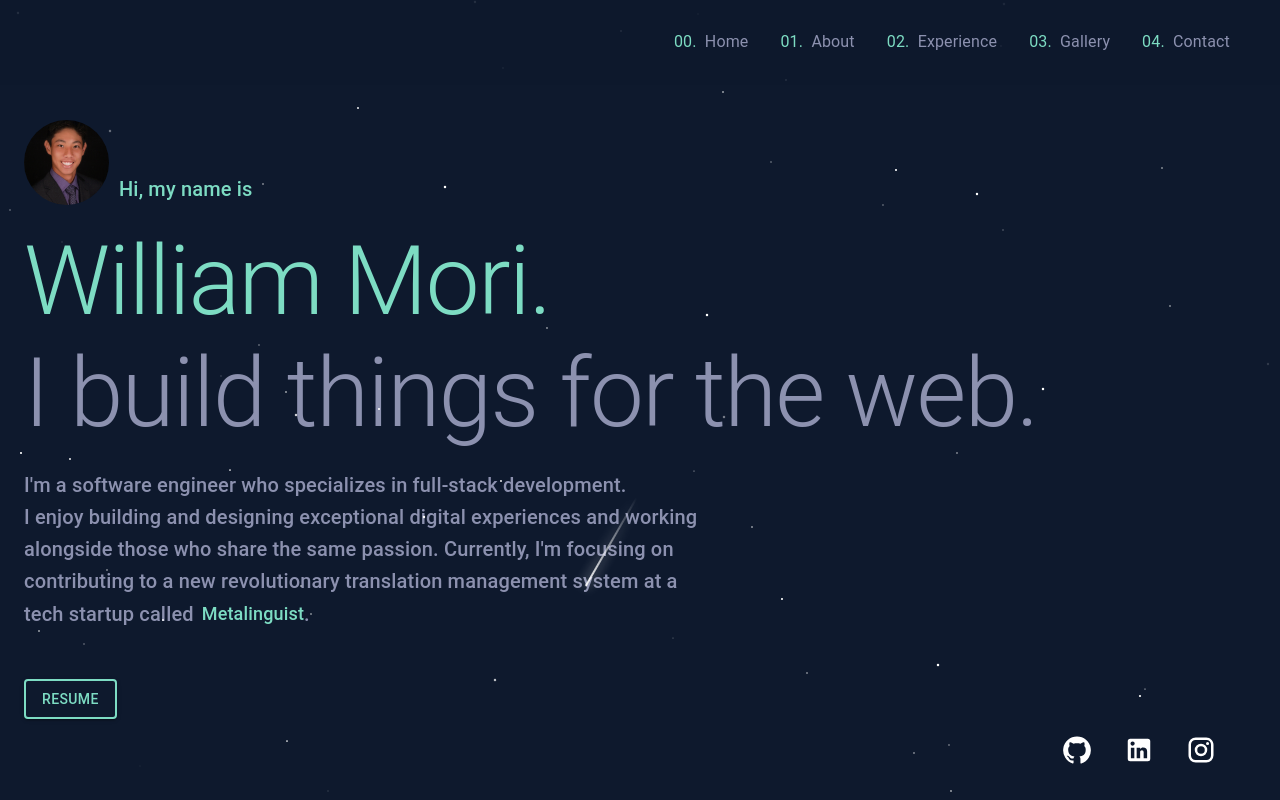
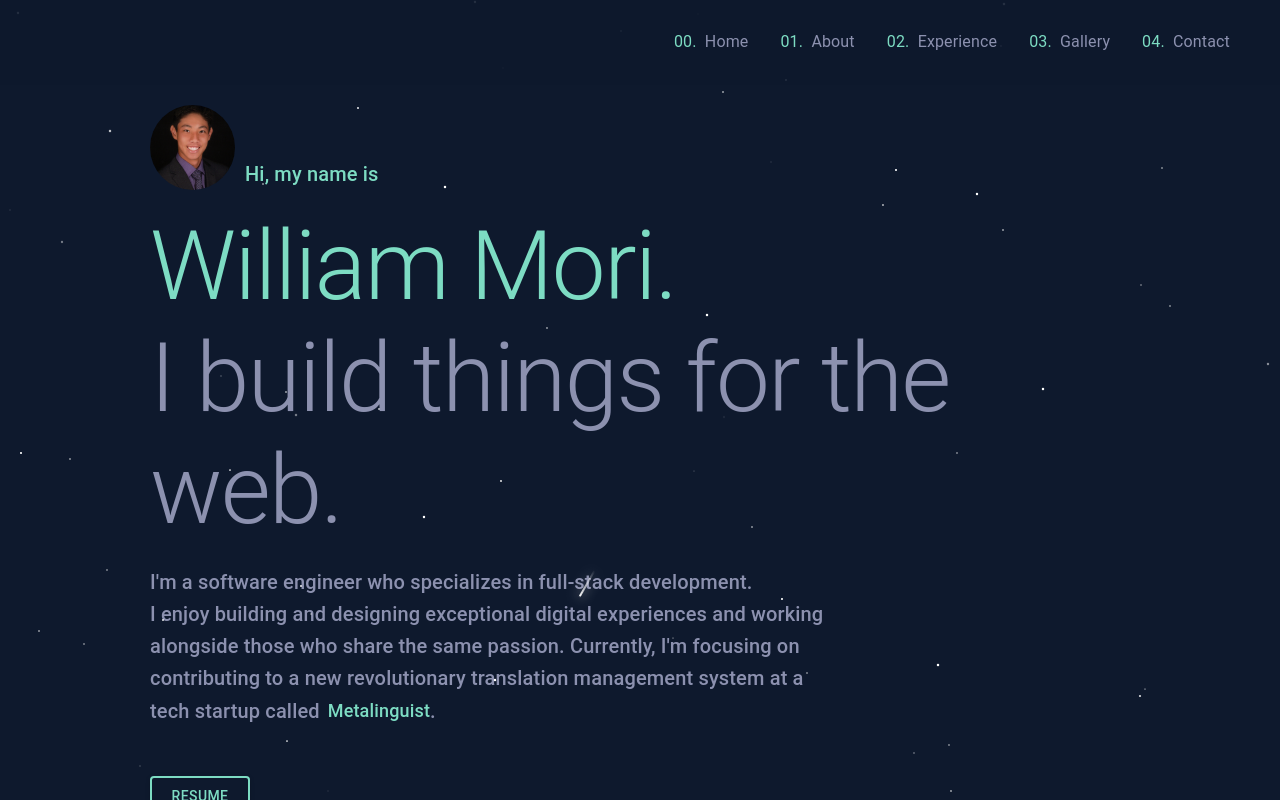
Before and after one commit to willmori/portfolio, a React (Create React App) app in the folder client/: page / in a window 1280 px wide. Shown: the top 800 px of the page. Built offline with nearby package versions, Linux system fonts and the light colour scheme.

Commit message:
fixed viewport height bugs

```diff
--- a/client/src/Pages/AboutMe.jsx
+++ b/client/src/Pages/AboutMe.jsx
@@ -25,7 +25,7 @@ const AboutMe = () => {
     return (
         <React.Fragment>
             {!isTabletScreen ?
-            <Grid style={{height: '90vh', paddingTop: '100px'}} id="aboutme">
+            <Grid style={{ marginTop: '200px'}} id="aboutme">
                 <Container ref={ref} style={{width: '1000px', display: 'flex'}} className={`fade-in-up ${inView ? 'is-visible' : ''}`}>
                     <Container style={{display: 'flex', flexDirection: 'column', alignItems: 'center'}}>
                         <Container style={{display: 'flex', alignItems: 'center', marginBottom: '30px'}}>
@@ -71,7 +71,7 @@ const AboutMe = () => {
                 </Container>
             </Grid>
             :
-            <Grid style={{height: '130vh', paddingTop: '100px'}} id="aboutme">
+            <Grid style={{ marginTop: '200px'}} id="aboutme">
                 <Container ref={ref} style={{maxWidth: '1000px', display: 'flex', flexDirection: 'column'}} className={`fade-in-up ${inView ? 'is-visible' : ''}`}>
                     <Container style={{display: 'flex', flexDirection: 'column', alignItems: 'center'}}>
                         <Container style={{display: 'flex', alignItems: 'center', marginBottom: '30px', justifyContent: 'center', position: 'relative', right: '30px'}}>
--- a/client/src/Pages/Contact.jsx
+++ b/client/src/Pages/Contact.jsx
@@ -35,15 +35,13 @@ const Contact = () => {
     display: 'flex',
     justifyContent: 'center',
     alignItems: 'center',
-    position: 'relative',
-    bottom: '170px'
-
+    paddingBottom: '220px'
 };
 
   return (
-     <Grid style={{height: '100vh', display: 'flex', flexDirection: 'column', justifyContent: 'center', alignItems: 'center'}} id="contact">
+     <>
+      <div style={{marginTop: '100px', display: 'flex', flexDirection: 'column', justifyContent: 'center', alignItems: 'center', textAlign: 'center'}} id="contact">
         <div ref={refArrow} style={arrowStyle}>
-
                 <IconButton component={HashLink} to="#top" smooth sx={{backgroundColor: 'rgba(128,128,128,0.2)',transition: 'background-color 0.3s',
                                                                             '&:hover': {
                                                                                 backgroundColor: 'rgb(125, 220, 195, 0.5)',
@@ -51,12 +49,10 @@ const Contact = () => {
                  }}>
                     <ArrowUpwardIcon sx={{height: '35px', width: '35px', color: theme.palette.primary.textContrast}} />
                 </IconButton>
-
         </div>
-        <Container style={{display: 'flex', flexDirection: 'column', textAlign: 'center', maxWidth: '650px'}}>
-          <Typography style={{color: theme.palette.primary.textPrimary}}>04. What's Next?</Typography>
+        <Typography style={{color: theme.palette.primary.textPrimary}}>What's Next?</Typography>
         <Typography variant="h3" style={{color: theme.palette.primary.textContrast, fontWeight: 'bold', paddingTop: '20px', paddingBottom: '20px'}}>Get In Touch</Typography>
-          <Typography style={{color: theme.palette.primary.textSecondary}}>
+        <Typography style={{color: theme.palette.primary.textSecondary, maxWidth: '705px'}}>
             While I am primarily looking for a full-stack, frontend, or backend software developer position, I am also open to freelance work!
             I embrace the opportunity to learn from any problem solving challenges I encounter along my software engineering journey and love working in a collaborative agile environment.
             For any inquiries or if you'd like to just say hi, please feel free to reach out!
@@ -65,7 +61,7 @@ const Contact = () => {
             <Button variant="contained" backgroundColor='transparent' onClick={handleEmailClick}
                     style={{ marginTop: '50px', paddingLeft: '25px', paddingRight: '25px', paddingTop: '15px', paddingBottom: '15px'}}>Send me a message :)</Button>
         </div>
-          <div style={{position: 'relative', top: '190px'}}>
+        <div style={{marginTop: '190px', marginBottom: '20px'}}>
             <IconButton href='https://github.com/willmori/portfolio.git' target={"_blank"} sx={{
                                                     "&:hover": {
                                                     backgroundColor: "transparent",
@@ -82,9 +78,8 @@ const Contact = () => {
             </IconButton>
             <Typography style={{color: theme.palette.primary.textPrimary}}>Built by William Mori (JavaScript / React)</Typography>
         </div>
-        </Container>
-
-    </Grid>
+      </div>
+     </>
 
   );
 }
--- a/client/src/Pages/Experience.jsx
+++ b/client/src/Pages/Experience.jsx
@@ -29,7 +29,7 @@ const Experience = () => {
     return (
       <React.Fragment>
 
-        <Grid style={{height: '100vh', paddingLeft: isTabletScreen ? '0px' : '200px', paddingTop: '200px'}} id="experience">
+        <Grid style={{paddingLeft: isTabletScreen ? '0px' : '200px', paddingTop: isTabletScreen ? '80px' : '200px'}} id="experience">
           <Container ref={ref} style={{maxWidth: '700px', paddingLeft: '0px'}} className={`fade-in-up ${inView ? 'is-visible' : ''}`}>
             <Container style={{display: 'flex', alignItems: 'center', marginBottom: '30px', paddingLeft: '0px'}}>
               <Typography variant="h5" style={{color: theme.palette.primary.textPrimary}}>02.&nbsp;&nbsp;</Typography>
--- a/client/src/Pages/Gallery.jsx
+++ b/client/src/Pages/Gallery.jsx
@@ -23,7 +23,7 @@ const Gallery = () => {
     return (
         <React.Fragment>
             {!isCutOffScreen ?
-            <Grid style={{height: '230vh', paddingTop: '50px'}} id="gallery">
+            <Grid style={{ marginTop: '200px'}} id="gallery">
                 <Container style={{width: '1300px', display: 'flex'}} >
                     <Container style={{display: 'flex', flexDirection: 'column', alignItems: 'center'}}>
                         <Container ref={ref} style={{display: 'flex', alignItems: 'center', marginBottom: '15px'}} className={`fade-in-up ${inView ? 'is-visible' : ''}`}>
@@ -40,7 +40,7 @@ const Gallery = () => {
                     </Container>
                 </Container>
             </Grid> :
-            <Grid style={{height: isTabletScreen ? isSmallTablet ? '245vh' : '270vh' : '310vh', paddingTop: isTabletScreen ? '200px' : '30px'}} id="gallery">
+            <Grid style={{ marginTop: '200px' }} id="gallery">
                 <Container style={{maxWidth: '1300px', display: 'flex'}} >
                     <Container style={{display: 'flex', flexDirection: 'column', alignItems: 'center'}}>
                         <Container ref={ref} style={{display: 'flex', alignItems: 'center', marginBottom: '15px'}} className={`fade-in-up ${inView ? 'is-visible' : ''}`}>
--- a/client/src/Pages/Home.jsx
+++ b/client/src/Pages/Home.jsx
@@ -28,7 +28,7 @@ const Home = () => {
 
     const [ refArrow, inViewArrow ] = useInView({
         triggerOnce: false, // Trigger only once
-        threshold: 0.5, // Element is considered in view when 50% is visible
+        threshold: 0.8, // Element is considered in view when 50% is visible
       });
 
     useEffect(() => {
@@ -45,7 +45,7 @@ const Home = () => {
         display: 'flex',
         justifyContent: 'center',
         alignItems: 'center',
-        height: '270px'
+        paddingTop: '60px'
     };
 
     useEffect(() => {
@@ -56,16 +56,14 @@ const Home = () => {
 
     return (
         <React.Fragment>
-            {isTabletScreen ?
-            <Grid id="home" style={{ height: isTabletScreen ? isSmallTablet ? '130vh' : '115vh' : '90vh', backgroundColor: theme.palette.primary.main, overflow: 'hidden'}}>
             <Fade in timeout={2000} style={{transitionDelay: '300ms'}}>
-                    <Container style={{ paddingTop: '35px'}}>
-                        <Container style={{display: 'flex', alignItems: 'end', paddingLeft: '0px', marginBottom: '20px'}}>
+                <div style={{display: 'flex', flexDirection: 'column', justifyContent: 'start', marginLeft: '150px', marginRight: '150px', marginTop: '20px'}}>
+                    <div style={{display: 'flex', alignItems: 'end', paddingLeft: '0px', marginBottom: '20px'}}>
                         <Avatar style={{ marginRight: '10px'}} src={Photo}></Avatar>
                         <Typography variant="h6" style={{ color: theme.palette.primary.textPrimary}}>
                             Hi, my name is
                         </Typography>
-                        </Container>
+                    </div>
                     <Typography variant="h1" style={{color: theme.palette.primary.textPrimary}}>
                         William Mori.
                     </Typography>
@@ -79,10 +77,10 @@ const Home = () => {
                                 <IconButton target='_blank' className='underline-on-hover' style={{color: theme.palette.primary.textPrimary, fontSize: '18px', position: 'relative', top: '3px',
                                                 paddingRight: '0px', paddingTop: '0px'}} href='https://metalinguist.com/'>Metalinguist</IconButton>.
                     </Typography>
-                        <Button variant="contained" backgroundColor='transparent' style={{marginTop: '45px'}} href={Resume} target="_blank">
+                    <Button variant="contained" backgroundColor='transparent' style={{marginTop: '45px', maxWidth: '100px'}} href={Resume} target="_blank">
                                 Resume
                     </Button>
-                        <Container style={{display: 'flex', justifyContent: 'end', position: !isCutOffScreen ? 'absolute' : ''}}>
+                    <div style={{display: 'flex', justifyContent: 'flex-end'}}>
                         <Fade in timeout={1500} style={{transitionDelay: '500ms'}}>
                                 <Box m={1}>
                                     <IconButton href='https://github.com/willmori' target={"_blank"} sx={{
@@ -137,15 +135,7 @@ const Home = () => {
                                     </IconButton>
                                 </Box>
                         </Fade>
-
-                        </Container>
-
-                        <div style={{borderBottom: `2px solid ${theme.palette.primary.textContrast}`, width: '300px', position: 'relative', left: '1460px',
-                                    top: '30px', transform: isLoaded ? 'translateX(-60%)' : '', transition: isLoaded ? 'transform 0.7s ease-in-out' : '' }}></div>
-
-                    </Container>
-                </Fade>
-
+                    </div>
                     <div ref={refArrow} style={arrowStyle}>
                         <Fade in timeout={5000} style={{transitionDelay: '1300ms'}}>
                             <IconButton component={HashLink} to="#aboutme" smooth sx={{backgroundColor: 'rgba(128,128,128,0.2)',transition: 'background-color 0.3s',
@@ -157,109 +147,9 @@ const Home = () => {
                             </IconButton>
                         </Fade>
                     </div>
-            </Grid>
-            :
-            <Grid id="home" style={{ height: '90vh', backgroundColor: theme.palette.primary.main, overflow: 'hidden'}}>
-                <Fade in timeout={2000} style={{transitionDelay: '300ms'}}>
-                    <Container style={{ paddingTop: '35px'}}>
-                        <Container style={{display: 'flex', alignItems: 'end', paddingLeft: '0px', marginBottom: '20px'}}>
-                            <Avatar style={{ marginRight: '10px'}} src={Photo}></Avatar>
-                            <Typography variant="h6" style={{ color: theme.palette.primary.textPrimary}}>
-                                Hi, my name is
-                            </Typography>
-                        </Container>
-                        <Typography variant="h1" style={{color: theme.palette.primary.textPrimary}}>
-                            William Mori.
-                        </Typography>
-                        <Typography variant="h1" style={{color: theme.palette.type === 'light' ? theme.palette.primary.textContrast : theme.palette.primary.textSecondary}}>
-                            I build things for the web.
-                        </Typography>
-                        <Typography variant="h6" style={{marginTop: '20px', color: theme.palette.type === 'dark' ? theme.palette.primary.textSecondary : theme.palette.primary.textContrast}}>
-                            I'm a software engineer who specializes in full-stack development.<br></br>
-                            I enjoy building and designing exceptional digital experiences and working<br></br>alongside those who share the same passion.
-                            Currently, I'm focusing on<br></br>contributing to a new revolutionary translation management system at a<br></br>tech startup called
-                            <IconButton target='_blank' className='underline-on-hover' style={{color: theme.palette.primary.textPrimary, fontSize: '18px', position: 'relative', top: '3px',
-                                            paddingRight: '0px', paddingTop: '0px'}} href='https://metalinguist.com/'>Metalinguist</IconButton>.
-                        </Typography>
-                        <Button variant="contained" backgroundColor='transparent' style={{marginTop: '45px'}} href={Resume} target="_blank">
-                            Resume
-                        </Button>
-                        <Container style={{display: 'flex', justifyContent: 'end'}}>
-                            <Fade in timeout={1500} style={{transitionDelay: '500ms'}}>
-                                <Box m={1}>
-                                    <IconButton href='https://github.com/willmori' target={"_blank"} sx={{
-                                                        "&:hover": {
-                                                        backgroundColor: "transparent",
-                                                        }
-                                                    }}>
-                                        <GitHubIcon sx={{
-                                                            height: '30px',
-                                                            width: '30px',
-                                                            color: theme.palette.primary.contrastText,
-                                                            transition: 'transform 0.4s',
-                                                            "&:hover": {color: theme.palette.primary.textPrimary, transform: 'translateY(-4px)'}
-                                                        }}>
-                                        </GitHubIcon>
-                                    </IconButton>
-                                </Box>
-                            </Fade>
-                            <Fade in timeout={1500} style={{transitionDelay: '700ms'}}>
-                                <Box m={1}>
-                                    <IconButton href='https://www.linkedin.com/in/william-mori-01b891251' target={"_blank"} sx={{
-                                                        "&:hover": {
-                                                        backgroundColor: "transparent",
-                                                        }
-                                                    }}>
-                                        <LinkedInIcon sx={{
-                                                            height: '30px',
-                                                            width: '30px',
-                                                            color: theme.palette.primary.contrastText,
-                                                            transition: 'transform 0.4s',
-                                                            "&:hover": {color: theme.palette.primary.textPrimary, transform: 'translateY(-4px)'}
-                                                        }}>
-                                        </LinkedInIcon>
-                                    </IconButton>
-                                </Box>
-                            </Fade>
-                            <Fade in timeout={1500} style={{transitionDelay: '900ms'}}>
-                                <Box m={1}>
-                                    <IconButton href='https://www.instagram.com/will_mori' target={"_blank"} sx={{
-                                                        "&:hover": {
-                                                        backgroundColor: "transparent",
-                                                        }
-                                                    }}>
-                                        <InstagramIcon sx={{
-                                                            height: '30px',
-                                                            width: '30px',
-                                                            color: theme.palette.primary.contrastText,
-                                                            transition: 'transform 0.4s',
-                                                            "&:hover": {color: theme.palette.primary.textPrimary, transform: 'translateY(-4px)' }
-                                                        }}>
-                                        </InstagramIcon>
-                                    </IconButton>
-                                </Box>
+                </div>
             </Fade>
 
-                        </Container>
-
-
-
-                    </Container>
-                </Fade>
-
-                <div ref={refArrow} style={arrowStyle}>
-                    <Fade in timeout={5000} style={{transitionDelay: '1300ms'}}>
-                        <IconButton component={HashLink} to="#aboutme" smooth sx={{backgroundColor: 'rgba(128,128,128,0.2)',transition: 'background-color 0.3s',
-                                                                                    '&:hover': {
-                                                                                        backgroundColor: 'rgb(125, 220, 195, 0.5)',
-                                                                                    },
-                        }}>
-                            <ArrowDownwardIcon sx={{height: '35px', width: '35px', color: theme.palette.primary.textContrast}} />
-                        </IconButton>
-                    </Fade>
-                </div>
-            </Grid>
-            }
         </React.Fragment>
 
 
```
Lines whose indentation alone changed are shown as unchanged.
